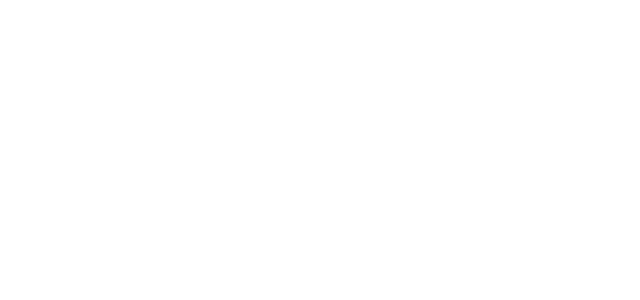
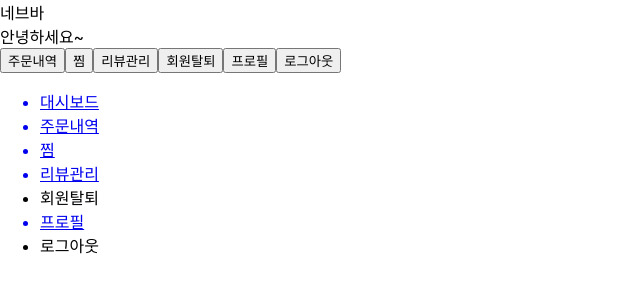
Before and after one commit to hula-la/baedal, a React (Create React App) app in the folder frontend/: page /myPage in a window 1280 px wide. Before the commit this address had no page. Shown: the top 300 px of the page, without its empty margins (0-640 px from the left). Built offline with nearby package versions, Linux system fonts and the light colour scheme.

Commit message:
[#29][FE] feat:마이페이지 컴포넌트 작성

```diff
--- a/frontend/src/App.tsx
+++ b/frontend/src/App.tsx
@@ -6,11 +6,14 @@
 import StoreDetailPage from "./pages/storeDetail/storeDetailPage";
 import MenuDetail from "./pages/menuDetail/components/MenuDetail";
 import MakeReviewPage from "./pages/makeReview/makeReviewPage";
+import MyPage from "./pages/myPage/myPage";
 
 const Home = lazy(() => import("./pages/main/mainPage"));
 
 function App() {
   return (
+    <div>
+      <nav>네브바</nav>
       <Router>
         <Routes>
           <Route path="" element={<Home />} />
@@ -19,8 +22,10 @@
           <Route path="/storeDetail" element={<StoreDetailPage />}></Route>
           <Route path="/storeDetail/:id" element={<MenuDetail />}></Route>
           <Route path="/review" element={<MakeReviewPage />}></Route>
+          <Route path="/myPage/*" element={<MyPage />}></Route>
         </Routes>
       </Router>
+    </div>
   );
 }
 
--- /dev/null
+++ b/frontend/src/pages/myPage/components/likeStorePage.tsx
@@ -0,0 +1,7 @@
+const LikeStorePage = () => {
+  return (
+    <div>찜 리스트</div>
+  )
+}
+
+export default LikeStorePage;
--- /dev/null
+++ b/frontend/src/pages/myPage/components/myPageDashboard.tsx
@@ -0,0 +1,22 @@
+import { useNavigate } from "react-router-dom";
+
+const MyPageDashboard = () => {
+
+  const navigate = useNavigate()
+
+  return (
+    <div>
+      <div>안녕하세요~</div>
+      <div>
+        <button onClick={() => {navigate("orderList")}}>주문내역</button>
+        <button onClick={() => {navigate("likeStore")}}>찜</button>
+        <button onClick={() => {navigate("myReview")}}>리뷰관리</button>
+        <button>회원탈퇴</button>
+        <button onClick={() => {navigate("profile")}}>프로필</button>
+        <button>로그아웃</button>
+      </div>
+    </div>
+  )
+}
+
+export default MyPageDashboard
--- /dev/null
+++ b/frontend/src/pages/myPage/components/myPageSideBar.tsx
@@ -0,0 +1,19 @@
+import { Link } from "react-router-dom";
+
+const MyPageSideBar = () => {
+  return (
+    <div>
+      <ul>
+        <Link to="/myPage"><li>대시보드</li></Link>
+        <Link to="/myPage/orderList"><li>주문내역</li></Link>
+        <Link to="/myPage/likeStore"><li>찜</li></Link>
+        <Link to="/myPage/myReview"><li>리뷰관리</li></Link>
+        <li>회원탈퇴</li>
+        <Link to="/myPage/profile"><li>프로필</li></Link>
+        <li>로그아웃</li>
+      </ul>
+    </div>
+  )
+}
+
+export default MyPageSideBar;
--- /dev/null
+++ b/frontend/src/pages/myPage/components/myReviewPage.tsx
@@ -0,0 +1,7 @@
+const MyReviewPage = () => {
+  return (
+    <div>리뷰 관리</div>
+  )
+}
+
+export default MyReviewPage;
--- /dev/null
+++ b/frontend/src/pages/myPage/components/orderListPage.tsx
@@ -0,0 +1,11 @@
+const OrderListPage = () => {
+  return (
+    <div>
+      <div>
+        오더 리스트
+      </div>
+    </div>
+  )
+}
+
+export default OrderListPage;
--- /dev/null
+++ b/frontend/src/pages/myPage/components/profilePage.tsx
@@ -0,0 +1,7 @@
+const ProfilePage = () => {
+  return (
+    <div>프로필</div>
+  )
+}
+
+export default ProfilePage;
--- a/frontend/src/pages/myPage/myPage.tsx
+++ b/frontend/src/pages/myPage/myPage.tsx
@@ -1,6 +1,34 @@
+import { Suspense } from "react";
+import { ErrorBoundary } from "react-error-boundary";
+import { Routes, Route } from "react-router-dom";
+import MyPageDashboard from "./components/myPageDashboard";
+import OrderListPage from "./components/orderListPage";
+import LikeStorePage from "./components/likeStorePage";
+import MyReviewPage from "./components/myReviewPage";
+import ProfilePage from "./components/profilePage";
+import MyPageSideBar from "./components/myPageSideBar";
+
 const MyPage = () => {
   return (
-    <div></div>
+    <div>
+      <main>
+        <ErrorBoundary fallback={<div>실패</div>}>
+          <Suspense fallback={<div>로딩중</div>}>
+            <Routes>
+              <Route path="" element={<MyPageDashboard />}></Route>
+              <Route path="orderList" element={<OrderListPage />}></Route>
+              <Route path="likeStore" element={<LikeStorePage />}></Route>
+              <Route path="myReview" element={<MyReviewPage />}></Route>
+              <Route path="profile" element={<ProfilePage />}></Route>
+              <Route path="*" element={<div>오류</div>}></Route>
+            </Routes>
+          </Suspense>
+        </ErrorBoundary>
+      </main>
+      <div>
+        <MyPageSideBar />
+      </div>
+    </div>
   )
 }
 
```
Also changed, not shown: frontend/src/pages/likeStore/components/LikeStores.tsx (deleted, +0 -7 lines), frontend/src/pages/likeStore/likeStorePage.tsx (deleted, +0 -20 lines). Lines whose indentation alone changed are shown as unchanged.
